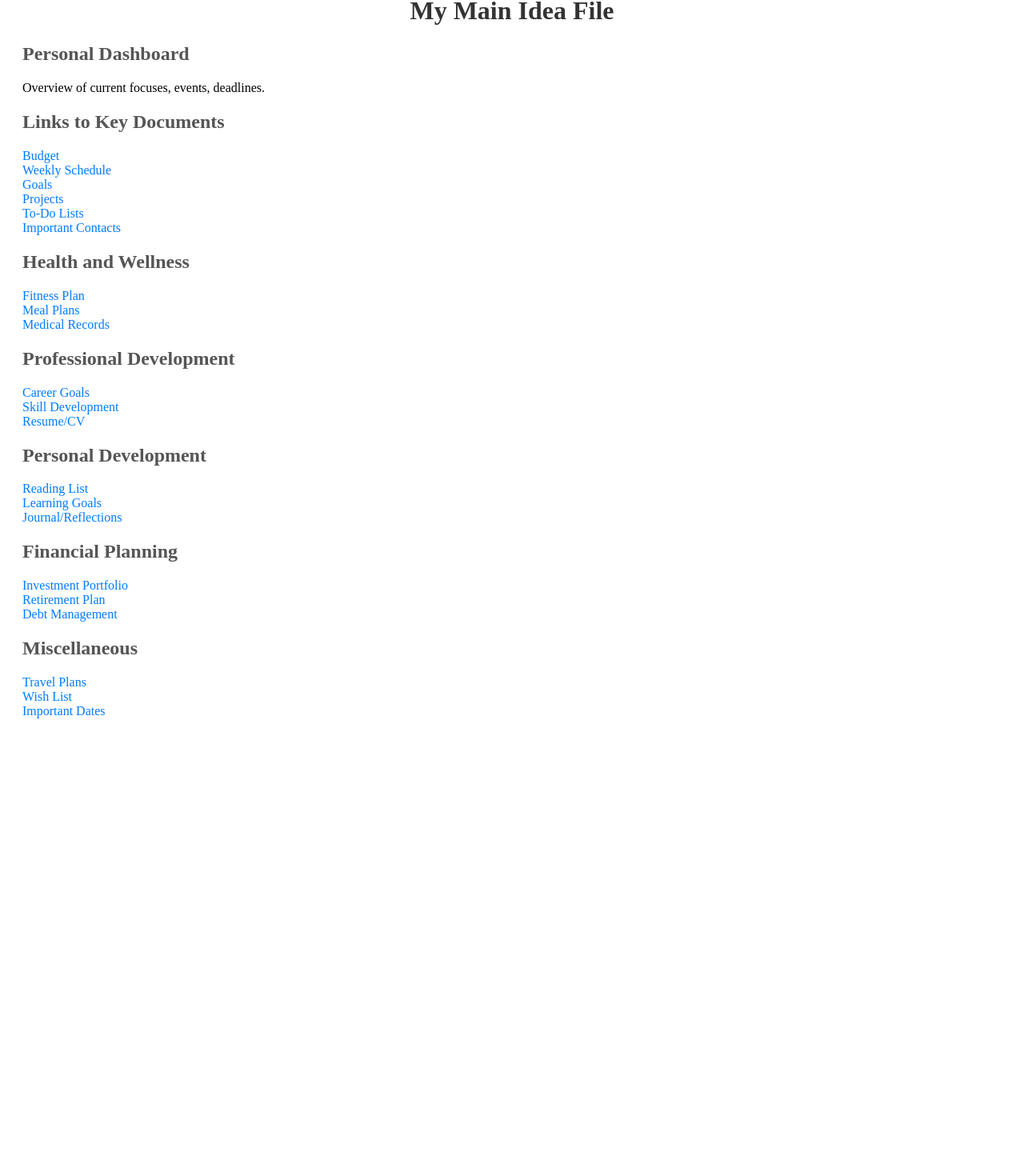
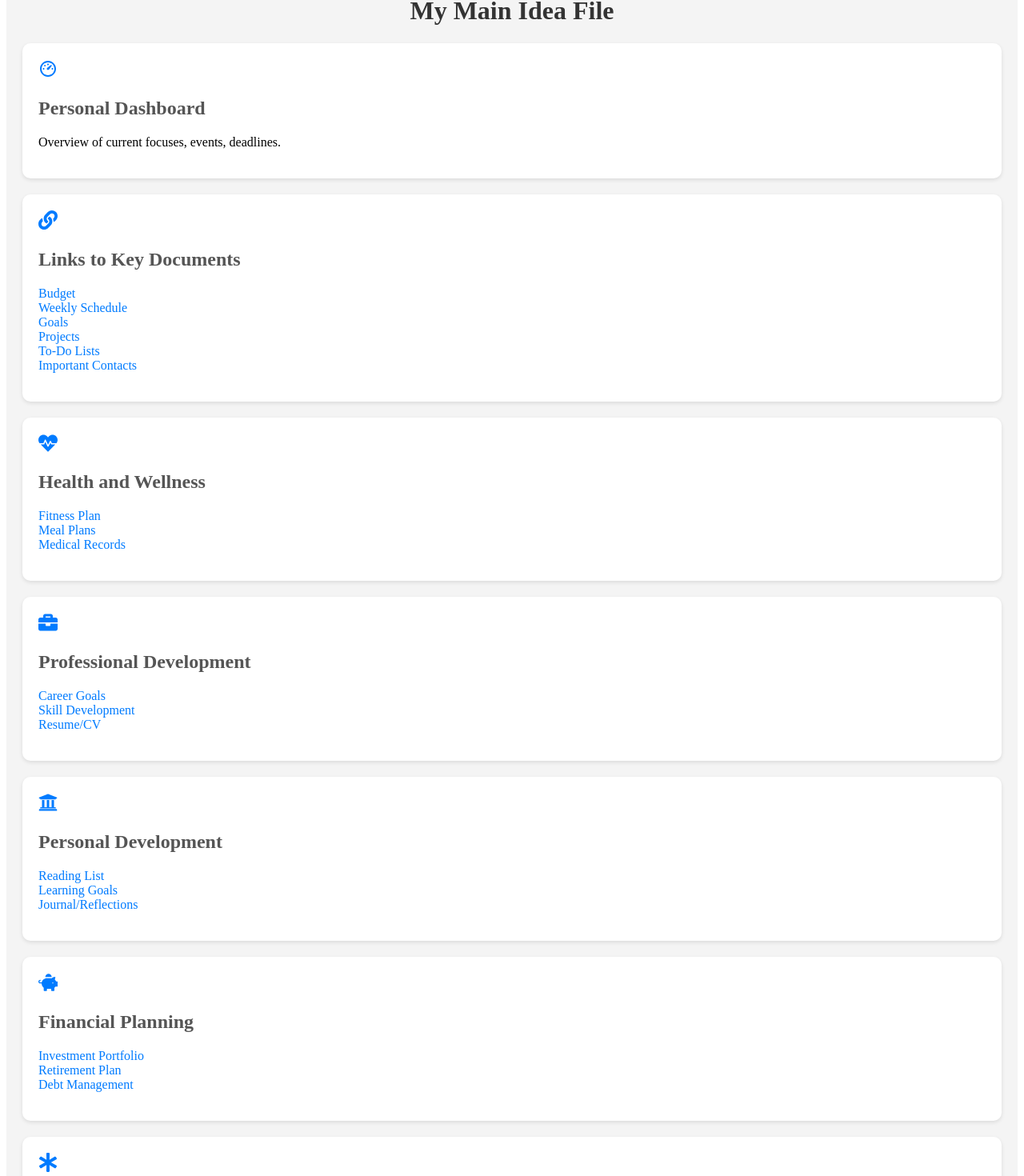
Before and after one commit to danielpmo1371/my-life, a Next.js app: page / in a window 1280 px wide. Shown: the part 54-1524 px from the top of the page at 80% size. Before the commit the page ends 1000 px from the top, so only its background shows below. Built offline with nearby package versions, Linux system fonts and the light colour scheme.

Commit message:
layout update

```diff
--- a/package.json
+++ b/package.json
@@ -19,6 +19,7 @@
     "postcss": "^8.4.31",
     "react": "18.2.0",
     "react-dom": "18.2.0",
+    "react-icons": "^4.12.0",
     "styled-components": "^6.0.0-rc.5",
     "tailwindcss": "3.3.2",
     "typescript": "5.1.3",
--- a/src/app/Home.css
+++ b/src/app/Home.css
@@ -1,19 +1,36 @@
 .home-container {
     padding: 20px;
     font-family: 'Arial, sans-serif';
+    background: #f4f4f4;
   }
 
   h1 {
     text-align: center;
     color: #333;
+    font-family: 'Roboto, sans-serif';
   }
 
-  section {
+  .card {
+    background: white;
+    padding: 20px;
     margin-bottom: 20px;
+    border-radius: 10px;
+    box-shadow: 0 2px 5px rgba(0,0,0,0.1);
+    transition: transform 0.3s ease;
   }
 
-  section h2 {
+  .card:hover {
+    transform: translateY(-5px);
+  }
+
+  .icon {
+    font-size: 24px;
+    color: #007bff;
+  }
+
+  .card h2 {
     color: #555;
+    font-family: 'Roboto, sans-serif';
   }
 
   ul {
@@ -25,17 +42,3 @@
     color: #007bff;
     text-decoration: none;
   }
-
-  ul li a:hover {
-    text-decoration: underline;
-  }
-
-  @media (max-width: 600px) {
-    .home-container {
-      padding: 10px;
-    }
-
-    h1 {
-      font-size: 1.5em;
-    }
-  }
--- a/src/app/page.tsx
+++ b/src/app/page.tsx
@@ -1,114 +1,81 @@
-import React from "react";
-import "./Home.css"; // Assuming you have a separate CSS file
+import React from 'react';
+import './Home.css'; // Custom CSS file
+import { FaLink, FaHeartbeat, FaBriefcase, FaUniversity, FaBookOpen, FaPiggyBank, FaAsterisk } from 'react-icons/fa'; // Importing icons
+import { RiDashboard3Line } from "react-icons/ri";
 
 const Home = () => {
   return (
     <div className="home-container">
       <h1>My Main Idea File</h1>
 
-      <section>
+      <div className="card">
+        <RiDashboard3Line className="icon" />
         <h2>Personal Dashboard</h2>
         <p>Overview of current focuses, events, deadlines.</p>
-      </section>
+      </div>
 
-      <section>
+      <div className="card">
+        <FaLink className="icon" />
         <h2>Links to Key Documents</h2>
         <ul>
-          <li>
-            <a href="#budget">Budget</a>
-          </li>
-          <li>
-            <a href="#weekly-schedule">Weekly Schedule</a>
-          </li>
-          <li>
-            <a href="#goals">Goals</a>
-          </li>
-          <li>
-            <a href="#projects">Projects</a>
-          </li>
-          <li>
-            <a href="#to-do-lists">To-Do Lists</a>
-          </li>
-          <li>
-            <a href="#important-contacts">Important Contacts</a>
-          </li>
+          <li><a href="#budget">Budget</a></li>
+          <li><a href="#weekly-schedule">Weekly Schedule</a></li>
+          <li><a href="#goals">Goals</a></li>
+          <li><a href="#projects">Projects</a></li>
+          <li><a href="#to-do-lists">To-Do Lists</a></li>
+          <li><a href="#important-contacts">Important Contacts</a></li>
         </ul>
-      </section>
+      </div>
 
-      <section>
+      <div className="card">
+        <FaHeartbeat className="icon" />
         <h2>Health and Wellness</h2>
         <ul>
-          <li>
-            <a href="#fitness-plan">Fitness Plan</a>
-          </li>
-          <li>
-            <a href="#meal-plans">Meal Plans</a>
-          </li>
-          <li>
-            <a href="#medical-records">Medical Records</a>
-          </li>
+          <li><a href="#fitness-plan">Fitness Plan</a></li>
+          <li><a href="#meal-plans">Meal Plans</a></li>
+          <li><a href="#medical-records">Medical Records</a></li>
         </ul>
-      </section>
+      </div>
 
-      <section>
+      <div className="card">
+        <FaBriefcase className="icon" />
         <h2>Professional Development</h2>
         <ul>
-          <li>
-            <a href="#career-goals">Career Goals</a>
-          </li>
-          <li>
-            <a href="#skill-development">Skill Development</a>
-          </li>
-          <li>
-            <a href="#resume-cv">Resume/CV</a>
-          </li>
+          <li><a href="#career-goals">Career Goals</a></li>
+          <li><a href="#skill-development">Skill Development</a></li>
+          <li><a href="#resume-cv">Resume/CV</a></li>
         </ul>
-      </section>
+      </div>
 
-      <section>
+      <div className="card">
+        <FaUniversity className="icon" />
         <h2>Personal Development</h2>
         <ul>
-          <li>
-            <a href="#reading-list">Reading List</a>
-          </li>
-          <li>
-            <a href="#learning-goals">Learning Goals</a>
-          </li>
-          <li>
-            <a href="#journal-reflections">Journal/Reflections</a>
-          </li>
+          <li><a href="#reading-list">Reading List</a></li>
+          <li><a href="#learning-goals">Learning Goals</a></li>
+          <li><a href="#journal-reflections">Journal/Reflections</a></li>
         </ul>
-      </section>
+      </div>
 
-      <section>
+      <div className="card">
+        <FaPiggyBank className="icon" />
         <h2>Financial Planning</h2>
         <ul>
-          <li>
-            <a href="#investment-portfolio">Investment Portfolio</a>
-          </li>
-          <li>
-            <a href="#retirement-plan">Retirement Plan</a>
-          </li>
-          <li>
-            <a href="#debt-management">Debt Management</a>
-          </li>
+          <li><a href="#investment-portfolio">Investment Portfolio</a></li>
+          <li><a href="#retirement-plan">Retirement Plan</a></li>
+          <li><a href="#debt-management">Debt Management</a></li>
         </ul>
-      </section>
+      </div>
 
-      <section>
+      <div className="card">
+        <FaAsterisk className="icon" />
         <h2>Miscellaneous</h2>
         <ul>
-          <li>
-            <a href="#travel-plans">Travel Plans</a>
-          </li>
-          <li>
-            <a href="#wish-list">Wish List</a>
-          </li>
-          <li>
-            <a href="#important-dates">Important Dates</a>
-          </li>
+          <li><a href="#travel-plans">Travel Plans</a></li>
+          <li><a href="#wish-list">Wish List</a></li>
+          <li><a href="#important-dates">Important Dates</a></li>
         </ul>
-      </section>
+      </div>
     </div>
   );
 };
```
Also changed, not shown: 1 other file (tests, documents, lock files or other folders).
